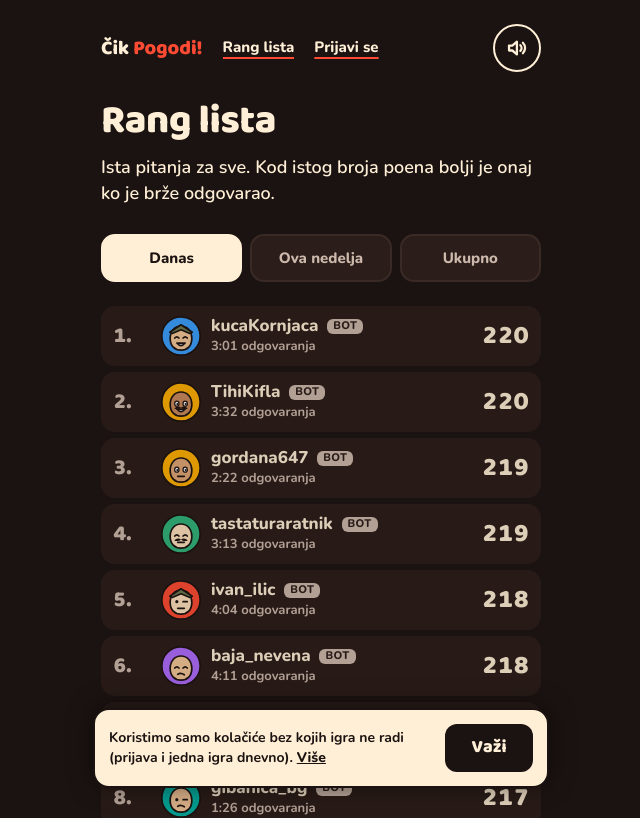
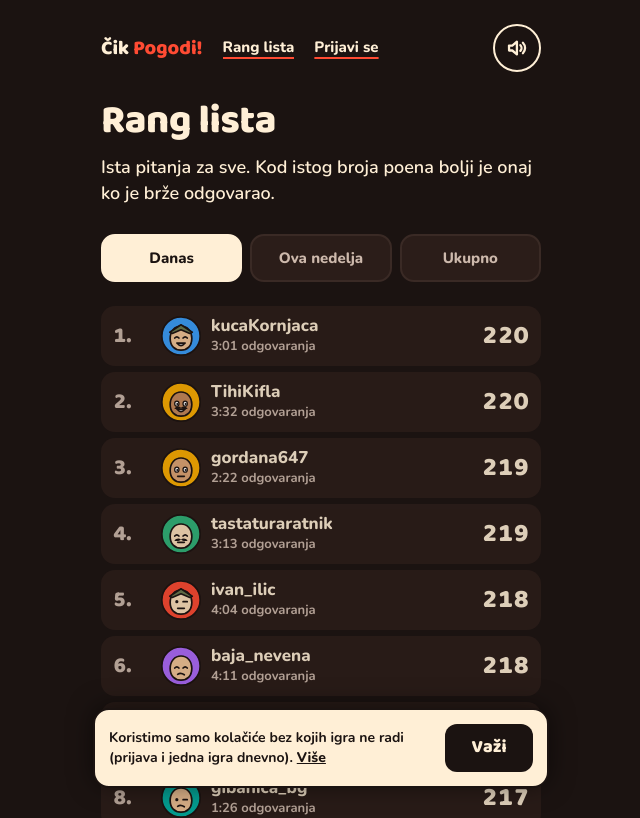
Before and after one commit to djoledjole23/cikpogodi, a Next.js app: page /rang-lista in a window 1280 px wide. Shown: the top 818 px of the page, without its empty margins (319-959 px from the left). Built offline with nearby package versions, Linux system fonts and the light colour scheme; no server answers; the database is empty.

Commit message:
Update page.tsx

```diff
--- a/src/app/rang-lista/page.tsx
+++ b/src/app/rang-lista/page.tsx
@@ -128,7 +128,7 @@ function Red({ red: s, period }: { red: RedSaBotom<RedListe>; period: Period })
         <Avatar seme={`bot:${b.ime}`} size={40} />
         <span className="rang-ime">
           <strong>
-            {b.ime} <span className="rang-bot">bot</span>
+            {b.ime}
           </strong>
           <small>{vreme(b.vremeMs)} odgovaranja</small>
         </span>
```
